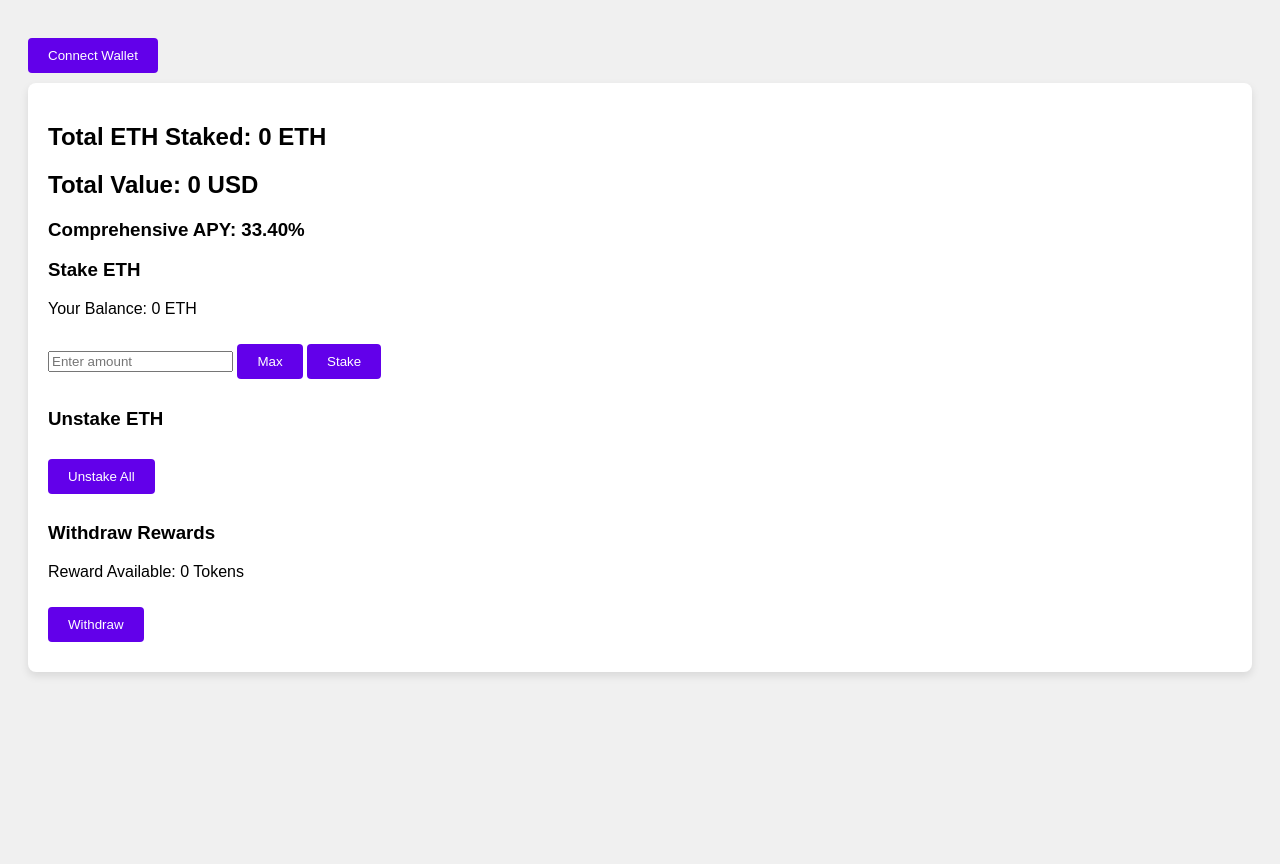
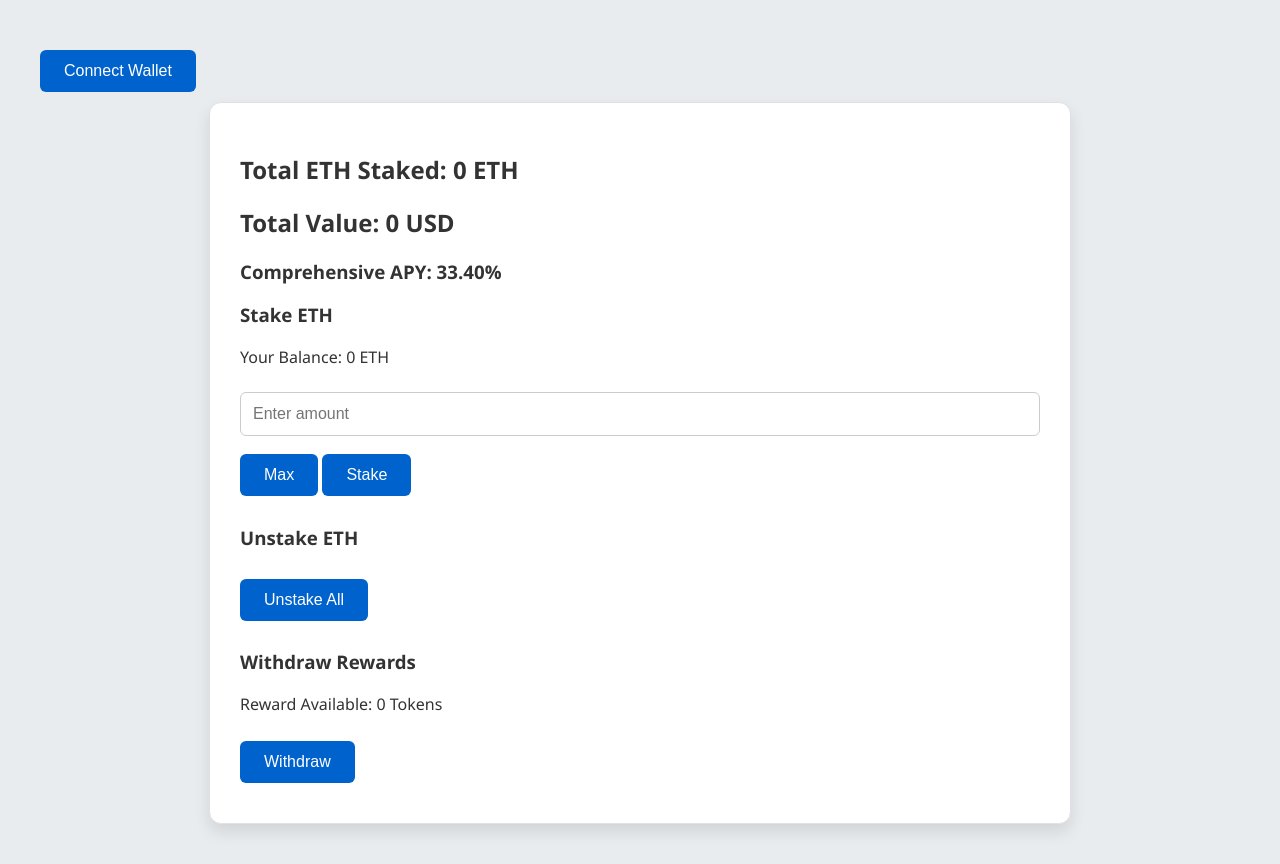
Before and after one commit to Asif2902/Staking-eth-proto, a plain HTML site: page index.html in a window 1280 px wide. Before the commit the page ends 800 px from the top, so only its background shows below. Drawn offline with nearby package versions, Linux system fonts and the light colour scheme; a script that the page names is missing.

Commit message:
update styles.css

```diff
--- a/styles.css
+++ b/styles.css
@@ -1,26 +1,65 @@
+/* Global Styles */
 body {
-  font-family: Arial, sans-serif;
-  background-color: #f0f0f0;
-  padding: 20px;
+  font-family: 'Segoe UI', Tahoma, Geneva, Verdana, sans-serif;
+  background-color: #e9ecef;
+  padding: 40px;
+  margin: 0;
+  color: #333;
 }
 
+/* Container Styling */
 .container {
-  background-color: white;
-  padding: 20px;
-  border-radius: 8px;
-  box-shadow: 0 4px 8px rgba(0, 0, 0, 0.1);
+  max-width: 800px;
+  margin: 0 auto;
+  background-color: #fff;
+  padding: 30px;
+  border-radius: 12px;
+  box-shadow: 0 8px 16px rgba(0, 0, 0, 0.1);
+  border: 1px solid #dee2e6;
 }
 
+/* Button Styling */
 button {
   margin: 10px 0;
-  padding: 10px 20px;
-  background-color: #6200ea;
+  padding: 12px 24px;
+  background-color: #0062cc;
   color: white;
   border: none;
   cursor: pointer;
-  border-radius: 4px;
+  border-radius: 6px;
+  font-size: 16px;
+  transition: background-color 0.3s ease, box-shadow 0.3s ease;
 }
 
 button:hover {
-  background-color: #3700b3;
+  background-color: #004085;
+  box-shadow: 0 4px 12px rgba(0, 0, 0, 0.2);
 }
+
+/* Enhanced Input Styles */
+input[type="text"], input[type="number"], select {
+  width: 100%;
+  padding: 12px;
+  margin: 8px 0;
+  border: 1px solid #ccc;
+  border-radius: 6px;
+  box-sizing: border-box;
+  font-size: 16px;
+  transition: border-color 0.3s ease;
+}
+
+input[type="text"]:focus, input[type="number"]:focus, select:focus {
+  border-color: #0062cc;
+  outline: none;
+}
+
+/* Responsive Design */
+@media (max-width: 768px) {
+  .container {
+    padding: 20px;
+  }
+
+  button {
+    width: 100%;
+  }
+}
```
